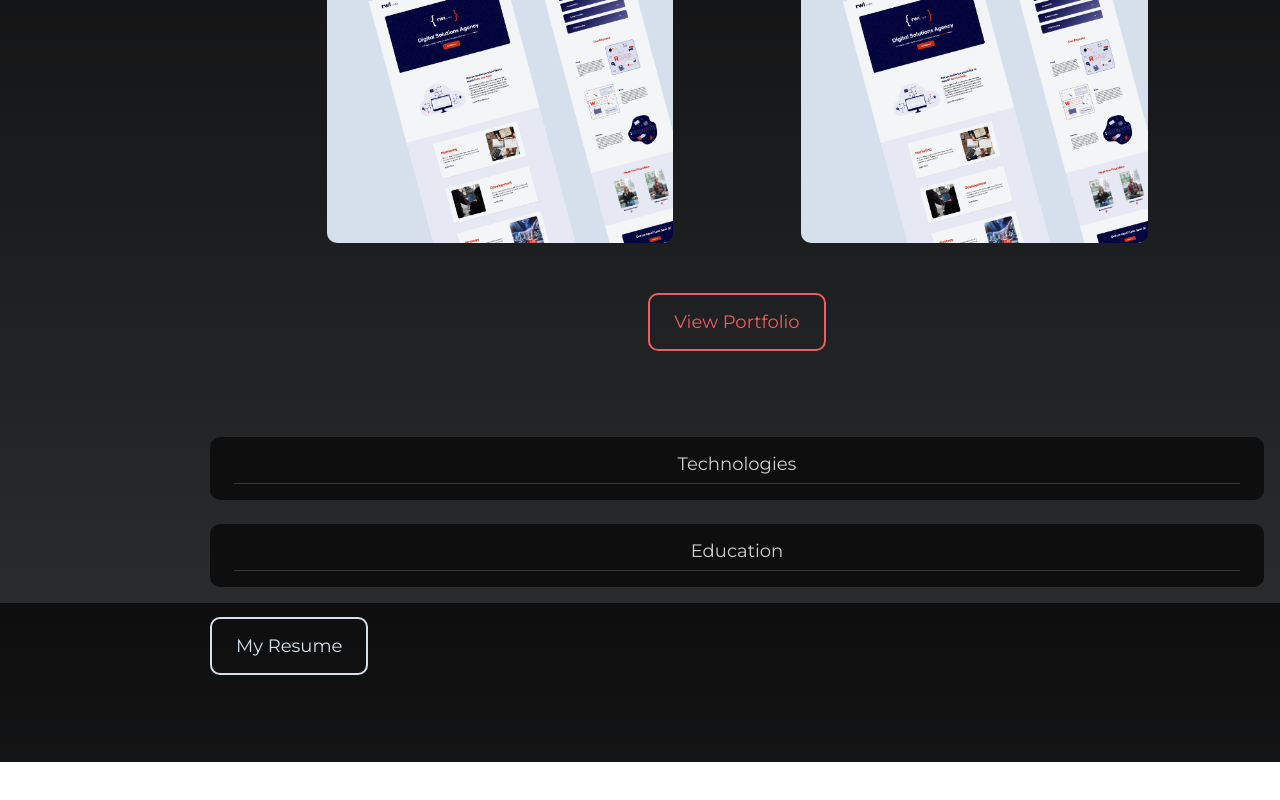
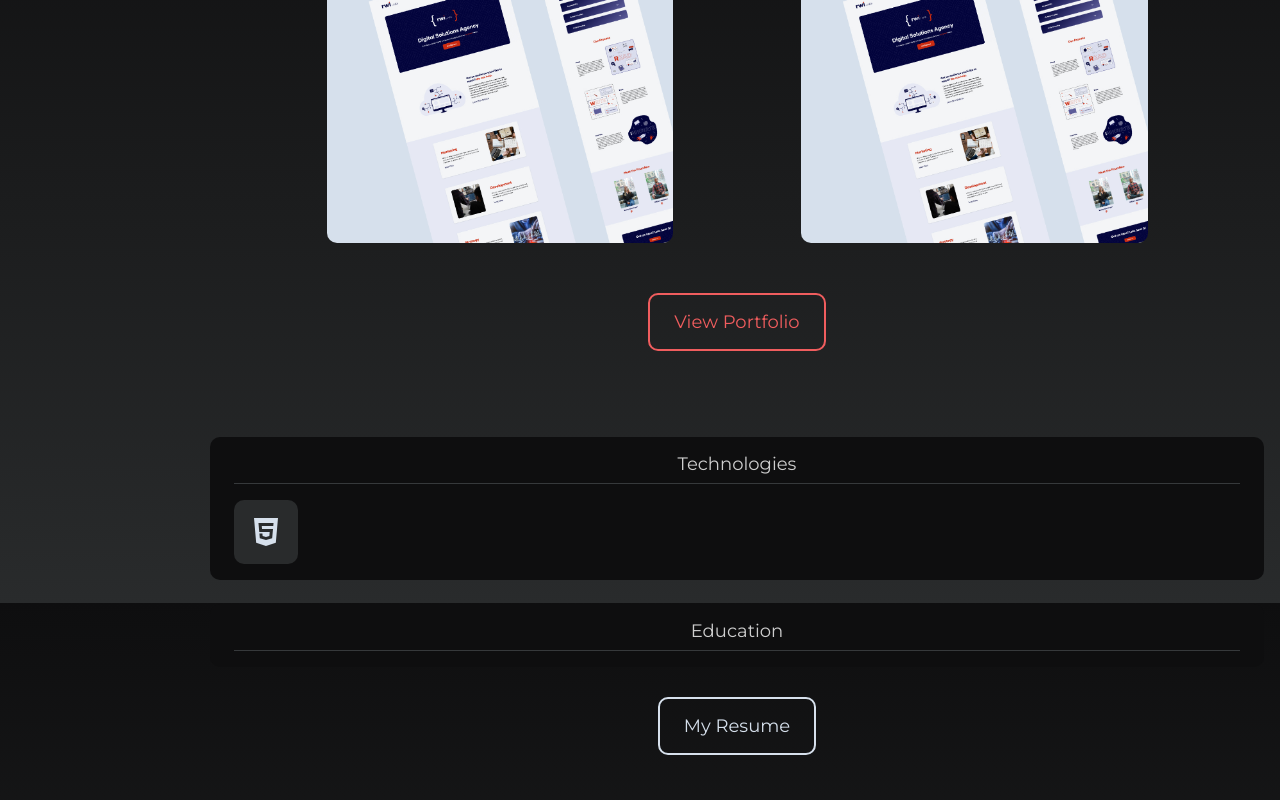
Before and after one commit to samurwin/samurwin.github.io, a React (Create React App) app: page / in a window 1280 px wide. Shown: the part 1797-2597 px from the top of the page. Before the commit the page ends 2559 px from the top, so only its background shows below. Built offline with nearby package versions, Linux system fonts and the light colour scheme.

Commit message:
tech icon component

```diff
--- a/src/App.js
+++ b/src/App.js
@@ -6,6 +6,7 @@ import Home from './pages/Home';
 import About from './pages/About';
 import Portfolio from './pages/Portfolio';
 import ProjectPage from './components/ProjectPage';
+
 
 const projectInfo = {
   TM: {
@@ -86,7 +87,6 @@ const projectInfo = {
   }
 };
 
-
 function App() {
   return (
     <Router>
--- /dev/null
+++ b/src/components/TechSquare/index.js
@@ -0,0 +1,18 @@
+import React from 'react'
+
+import './style.css'
+
+export default function TechSquare({ tech }) {
+
+    return(
+        <div className="fit-content">
+            <div className="iconCon fit-content">
+                    {tech.icon}
+            </div>
+
+            <p className="techName text-secondary text-center">
+                {tech.name}
+            </p>
+        </div>
+    )
+}
--- /dev/null
+++ b/src/components/TechSquare/style.css
@@ -0,0 +1,25 @@
+.iconCon {
+    width: 64px;
+    height: 64px;
+    background: #292B2C;
+    padding: 1rem;
+    border-radius: 10px;
+    aspect-ratio: 1 / 1;
+    transition: all 0.2s ease-in-out;
+}
+
+.iconCon:hover {
+    background: #36393B;
+}
+
+.iconCon ~ p {
+    font-size: 14px;
+    opacity: 0;
+    display: none;
+    transition: opacity 0.2s ease-in-out;
+}
+
+.iconCon:hover ~ p {
+    display: block;
+    opacity: 1;
+}
--- a/src/index.css
+++ b/src/index.css
@@ -267,6 +267,11 @@ nav a {
 
 .min-100-vw {
   min-width: 100vw;
+}
+
+.fit-content {
+  width: fit-content;
+  height: fit-content;
 }
 
 /* MARGIN/PADDING UTILS */
--- a/src/pages/Home.js
+++ b/src/pages/Home.js
@@ -4,6 +4,72 @@ import './home.css';
 import About from "../components/About";
 import CaseStudies from "../components/CaseStudies";
 import Link from "../components/Link";
+import TechSquare from '../components/TechSquare';
+
+import { FaHtml5, FaCss3Alt, FaReact, FaNodeJs } from 'react-icons/fa'
+
+const technologies = [
+    {
+      id: 0,
+      name: 'HTML',
+      icon: <FaHtml5 color='#d6e0ec' />
+    },
+    {
+      id: 1,
+      name: 'CSS',
+      icon: < FaCss3Alt/>
+    },
+    {
+      id: 2,
+      name: 'JavaScript',
+      icon: 'DiJavascript1'
+    },
+    {
+      id: 3,
+      name: 'React',
+      icon: <FaReact/>
+    },
+    {
+      id: 4,
+      name: 'TypeScript',
+      icon: 'SiTypescript'
+    },
+    {
+      id: 5,
+      name: 'MongoDB',
+      icon: 'DiMongodb'
+    },
+    {
+      id: 6,
+      name: 'MySQL',
+      icon: 'DiMysql'
+    },
+    {
+      id: 7,
+      name: 'NextJs',
+      icon: 'SiNextdotjs'
+    },
+    {
+      id: 8,
+      name: 'GraphQL',
+      icon: 'SiGraphql'
+    },
+    {
+      id: 9,
+      name: 'NodeJs',
+      icon: <FaNodeJs/>
+    },
+    {
+      id: 10,
+      name: 'Figma',
+      icon: 'SiFigma'
+    },
+    {
+      id: 11,
+      name: 'Adobe CC',
+      icon: 'SiAdobecreativecloud'
+    }
+  ];
 
 function Home() {
     return (
@@ -55,11 +121,18 @@ function Home() {
         <About/>
         <CaseStudies/>
 
-        <section className="container sectionSpacing flex-column gapMd">
+        <section className="container sectionSpacing flex-column gapMd align-center">
             <div className="skillsCard">
                 <div>
                     <h4 className="cardTitle">Technologies</h4>
                     <div className="line"></div>
+                </div>
+                <div className="mt-3">
+                    <TechSquare tech={{
+                        id: 0,
+                        name: 'HTML',
+                        icon: <FaHtml5 color='#d6e0ec' size='2rem' />
+                    }} />
                 </div>
             </div>
             <div className="skillsCard">
--- a/src/pages/home.css
+++ b/src/pages/home.css
@@ -143,6 +143,7 @@
     background: #0E0E0F;
     border-radius: 10px;
     padding: 1rem 1.5rem;
+    width: 100%;
 }
 
 .cardTitle {
```
